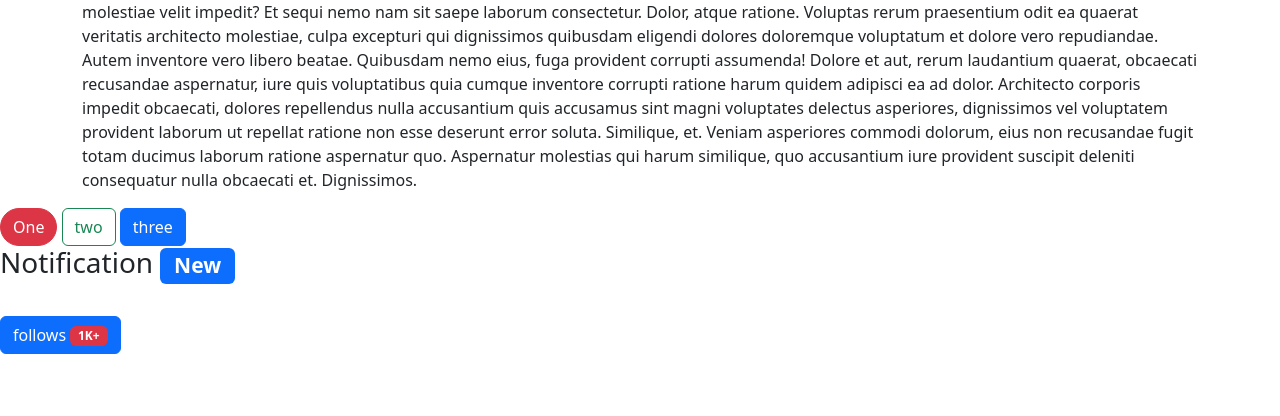
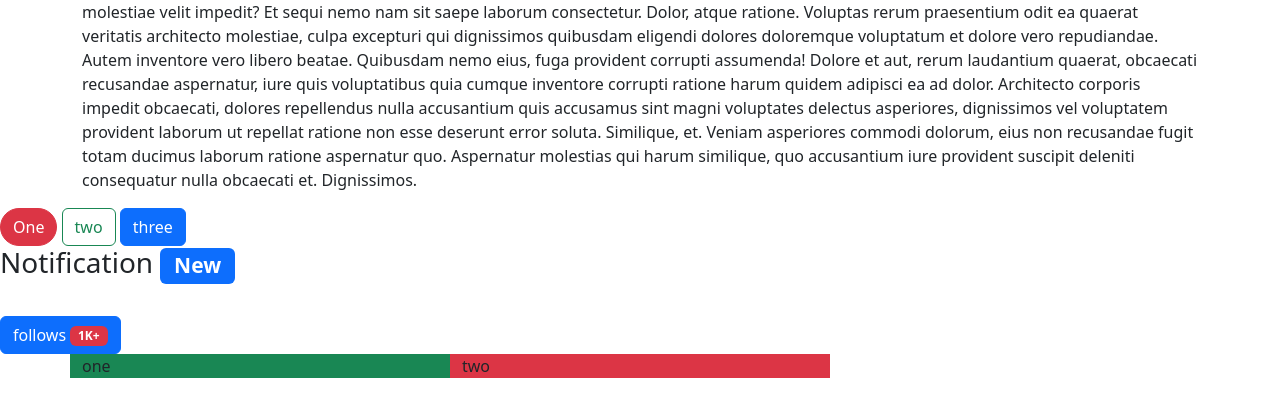
Before and after one commit to subin1rai/Delta, a plain HTML site: page Bootstrap/index.html in a window 1280 px wide. Shown: the part 70-486 px from the top of the page. Drawn offline with nearby package versions, Linux system fonts and the light colour scheme.

Commit message:
Bootstrap Grid

```diff
--- a/Bootstrap/index.html
+++ b/Bootstrap/index.html
@@ -22,9 +22,20 @@
         <div class="btn btn-danger rounded-pill">One</div>
         <div class="btn btn-outline-success">two</div>
         <div class="btn btn-primary">three</div>
+
+
+
     <script src="https://cdn.jsdelivr.net/npm/bootstrap@5.3.3/dist/js/bootstrap.bundle.min.js"></script>
     <h3>Notification <span class="badge bg-primary">New</span></h3>
     <br>
     <div class="btn btn-primary"> follows <span class="badge bg-danger">1K+</span></div>
+
+    <div class="container">
+        <div class="row">
+            <div class="col-md-4 bg-success "> one</div>
+            <div class="col-md-4 bg-danger md-4 ">two</div>
+        </div>
+    </div>
+
 </body>
 </html>
```
